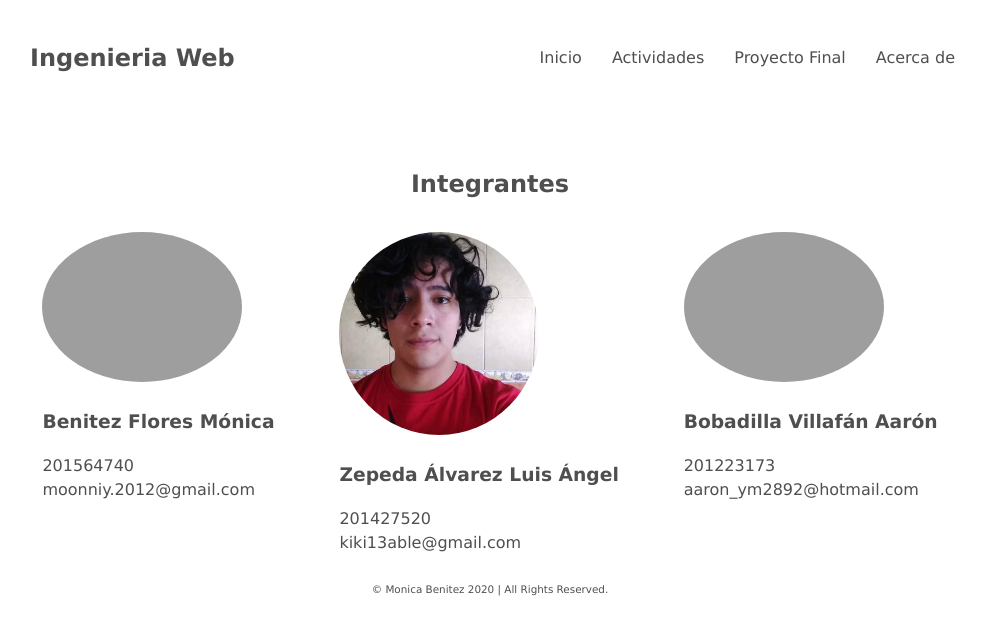
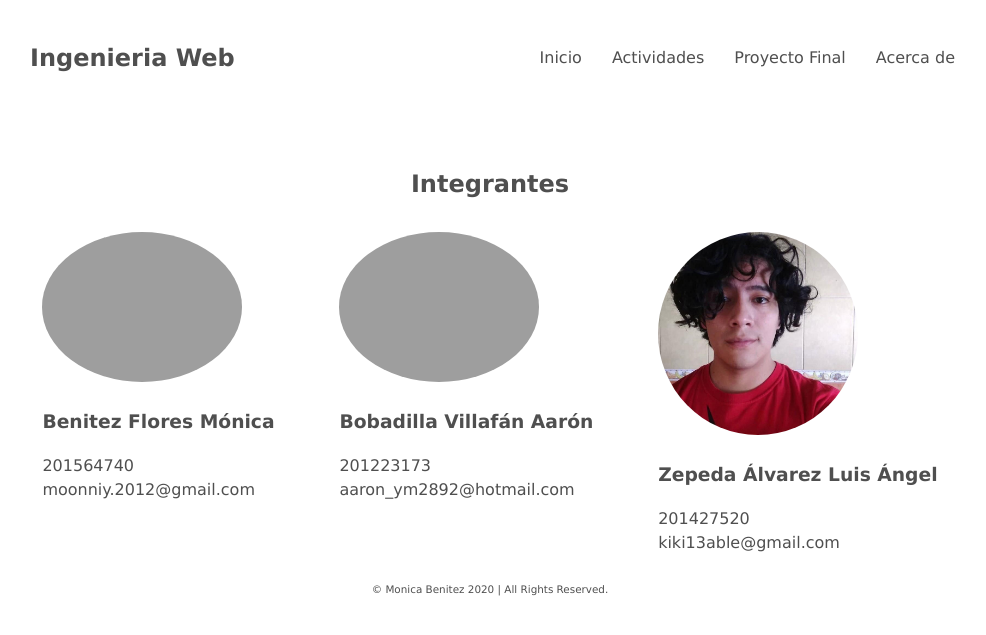
Before and after one commit to moonniy/Ingenieria-web, a Jekyll site: the page built from about/index.html, in a window 1280 px wide. Shown: the top 635 px of the page, without its empty margins (150-1136 px from the left). Built offline with Jekyll 4.4.1, drawn with Linux system fonts in a browser that asks for light colours.

Commit message:
Update index.html

```diff
--- a/about/index.html
+++ b/about/index.html
@@ -13,14 +13,14 @@ title: Acerca de
     <h3>Benitez Flores Mónica</h3>
     <p>201564740<br>moonniy.2012@gmail.com</p>
   </li>
+   <li>
+    <img class="image-about" src="{{site.url}}img/image-about/photo3.png" />
+    <h3>Bobadilla Villafán Aarón</h3>
+    <p>201223173<br>aaron_ym2892@hotmail.com</p>
+  </li>
   <li>
     <img class="image-about" src="{{site.url}}img/image-about/photo1.jpg" />
     <h3>Zepeda Álvarez Luis Ángel</h3>
     <p>201427520<br>kiki13able@gmail.com</p>
   </li>
-  <li>
-    <img class="image-about" src="{{site.url}}img/image-about/photo3.png" />
-    <h3>Bobadilla Villafán Aarón</h3>
-    <p>201223173<br>aaron_ym2892@hotmail.com</p>
-  </li>
 </ul>
```
